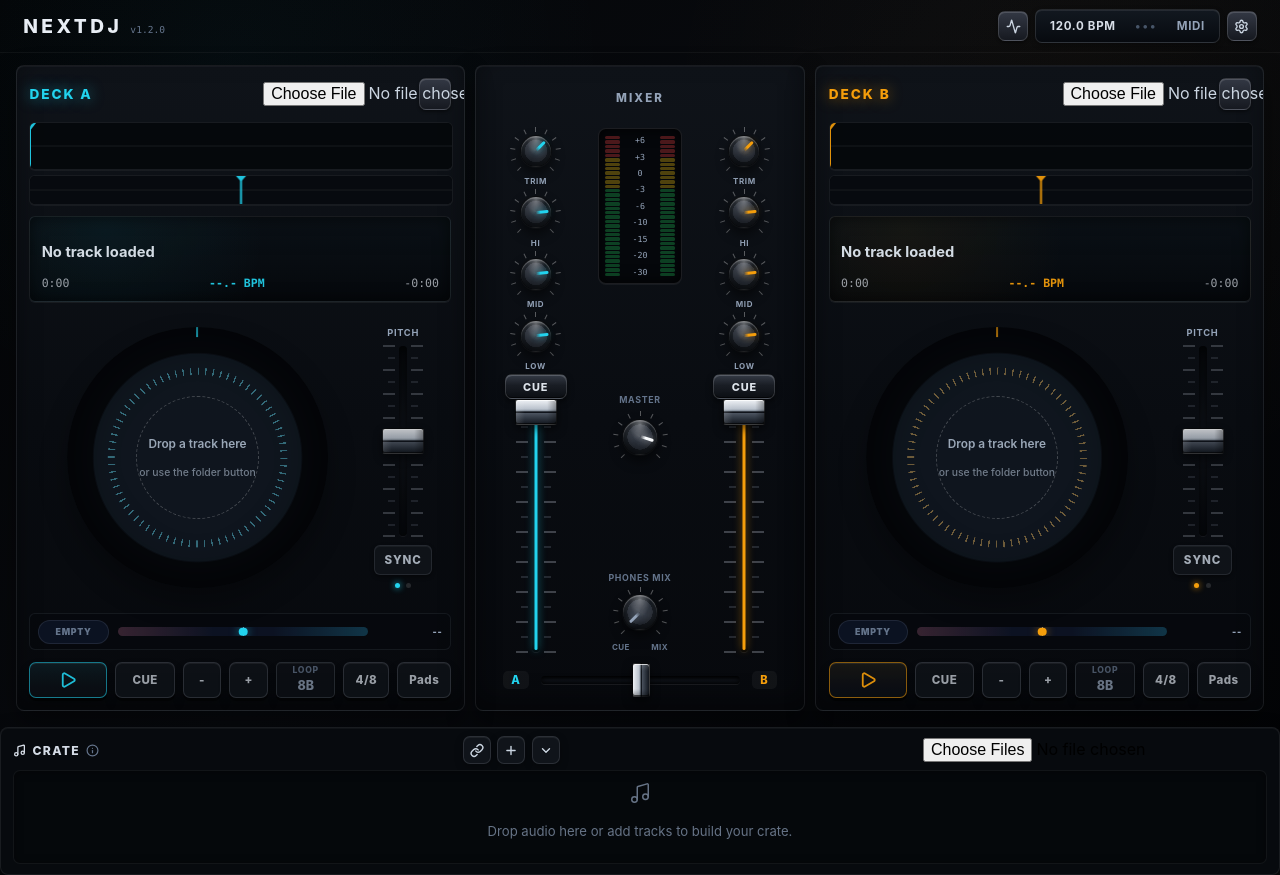
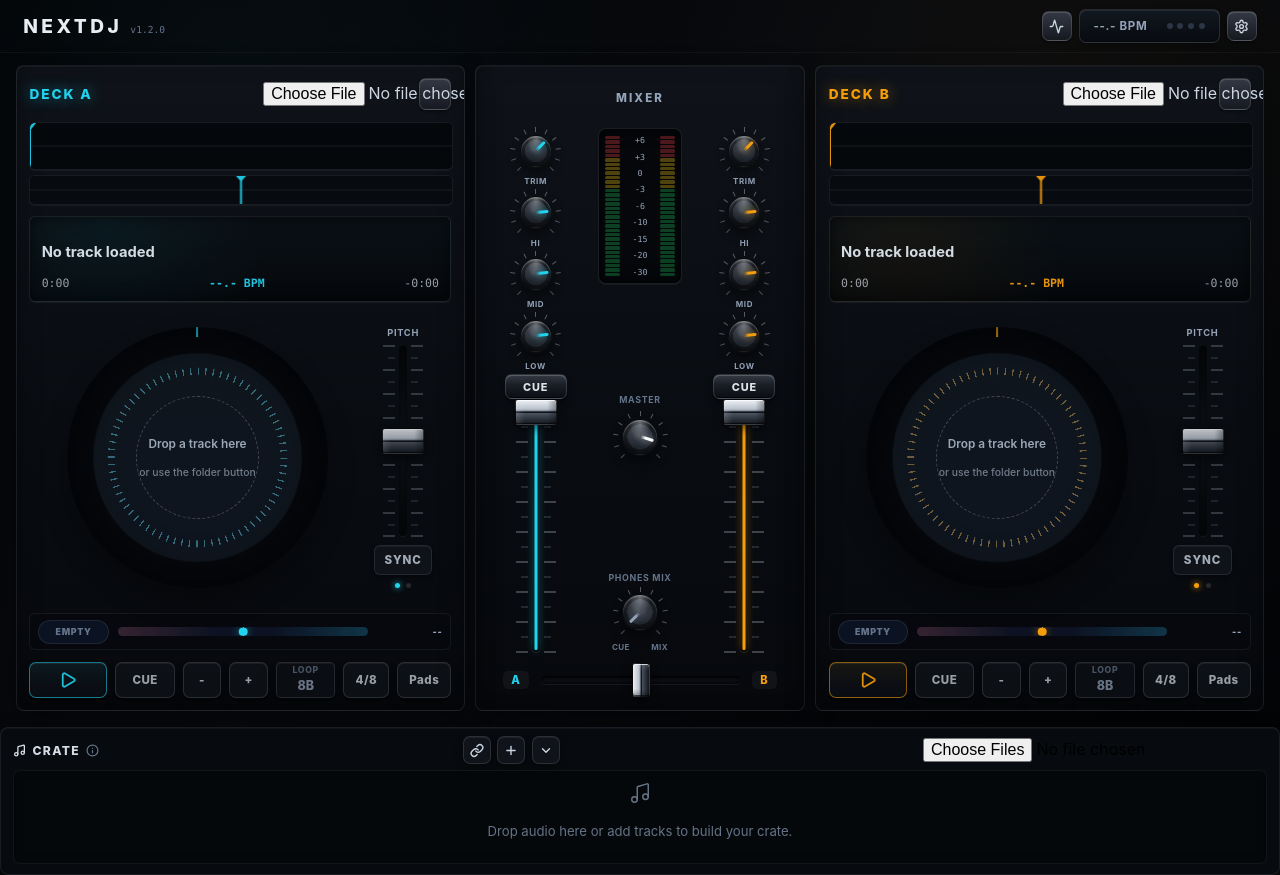
Before and after one commit to antoniolg/next-dj, a React (Vite) app in the folder src/renderer/: page / in a window 1280 px wide. Built offline with nearby package versions, Linux system fonts and the light colour scheme.

Commit message:
feat: live session tempo and beat dots in header

```diff
--- a/src/renderer/src/App.tsx
+++ b/src/renderer/src/App.tsx
@@ -330,6 +330,20 @@
     triggerHotCue
   ])
 
+  const masterDeck = masterDeckId ? decks[masterDeckId] : null
+  const masterAccent = masterDeckId === 'B' ? '#f59e0b' : '#22d3ee'
+  let masterBeatIndex = -1
+
+  if (masterDeck && masterDeck.bpm > 0 && masterDeck.isPlaying) {
+    const beatSeconds = 60 / masterDeck.bpm
+    masterBeatIndex =
+      Math.floor((masterDeck.position - masterDeck.firstBeatOffset) / beatSeconds) % 4
+
+    if (masterBeatIndex < 0) {
+      masterBeatIndex += 4
+    }
+  }
+
   return (
     <main className="flex h-screen flex-col overflow-hidden text-slate-100">
       <div className="console-shell flex min-h-0 flex-1 flex-col">
@@ -349,9 +363,18 @@
               <Activity size={15} strokeWidth={2.2} />
             </button>
             <div className="app-status-group">
-              <span className="app-status-item">120.0 BPM</span>
-              <span className="app-status-item app-status-item-dots">•••</span>
-              <span className="app-status-item app-status-item-muted">MIDI</span>
+              <span className={`app-status-item ${masterDeck ? '' : 'app-status-item-muted'}`}>
+                {masterDeck ? `${masterDeck.effectiveBpm.toFixed(1)} BPM` : '--.- BPM'}
+              </span>
+              <span aria-hidden="true" className="app-status-item app-status-item-dots">
+                {[0, 1, 2, 3].map((beat) => (
+                  <span
+                    key={beat}
+                    className={`app-status-dot ${beat === masterBeatIndex ? 'app-status-dot-lit' : ''}`}
+                    style={{ '--status-accent': masterAccent } as React.CSSProperties}
+                  />
+                ))}
+              </span>
             </div>
             <button
               aria-label="Open output settings"
--- a/src/renderer/src/styles.css
+++ b/src/renderer/src/styles.css
@@ -118,9 +118,21 @@
 }
 
 .app-status-item-dots {
-  color: #475569;
-  letter-spacing: 0.18em;
-  padding: 0 0.35rem;
+  gap: 0.3rem;
+  padding: 0 0.85rem 0 0.35rem;
+}
+
+.app-status-dot {
+  height: 6px;
+  width: 6px;
+  border-radius: 50%;
+  background: #2c3543;
+  transition: background 60ms linear, box-shadow 60ms linear;
+}
+
+.app-status-dot-lit {
+  background: var(--status-accent, #22d3ee);
+  box-shadow: 0 0 6px color-mix(in srgb, var(--status-accent, #22d3ee), transparent 40%);
 }
 
 .console-grid {
```
